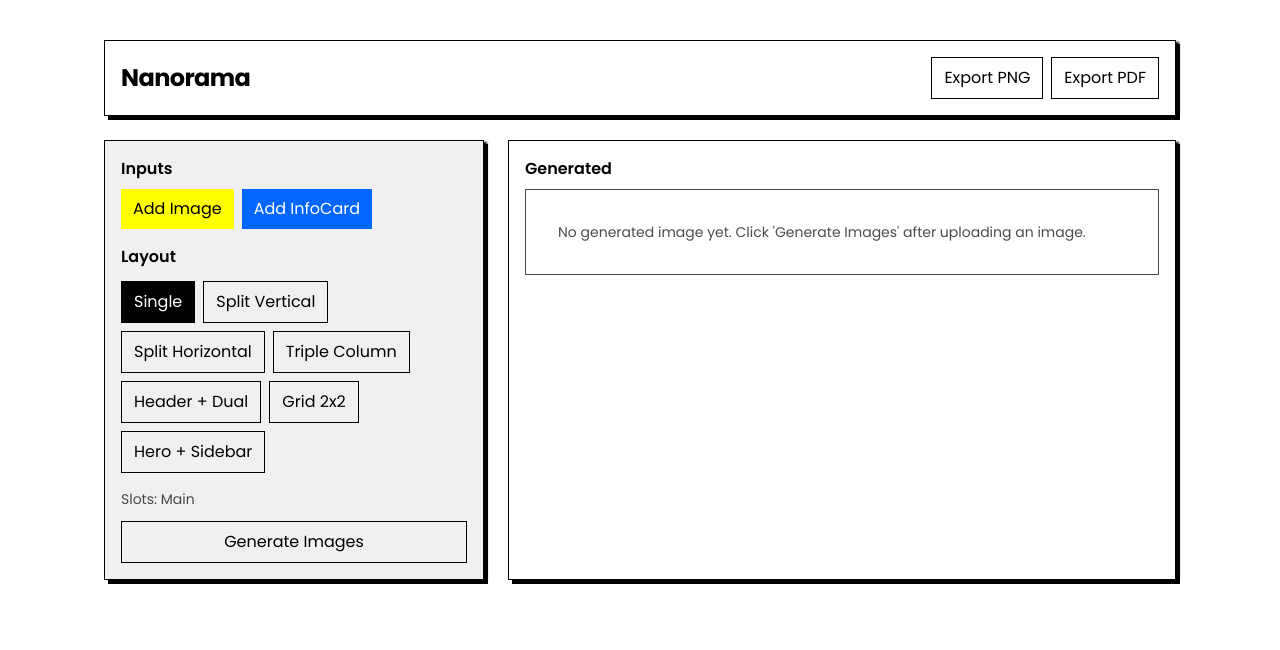
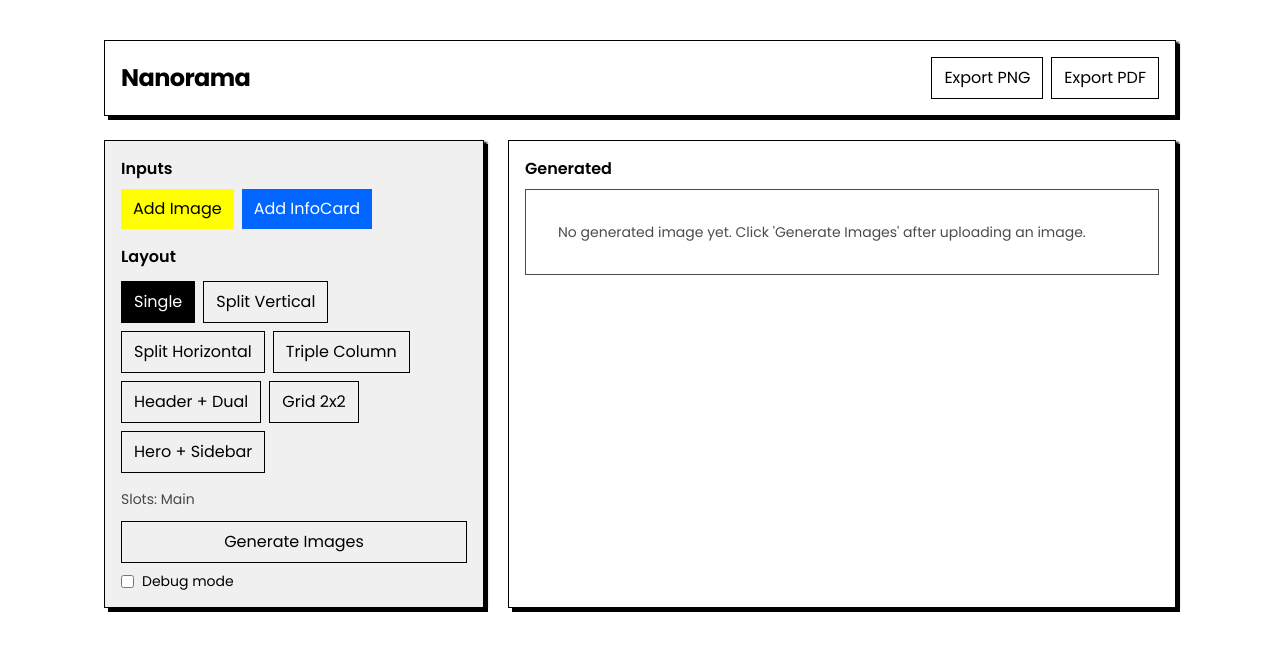
Before and after one commit to devbm7/nanorama, a Next.js app: page / in a window 1280 px wide. Shown: the top 650 px of the page. Built offline with nearby package versions, Linux system fonts and the light colour scheme.

Commit message:
feat: add debug mode for image generation

```diff
--- a/src/app/api/generate-image/route.ts
+++ b/src/app/api/generate-image/route.ts
@@ -4,7 +4,7 @@ import { Part } from "@google/genai";
 
 export async function POST(req: NextRequest) {
   try {
-    const { prompt, promptText, layoutImage, assetImage } = await req.json();
+    const { prompt, promptText, layoutImage, assetImage, debug } = await req.json();
     let systemPrompt = "You are a poster designer. You are given a layout image and an asset image. Generate a poster based on the given layout and asset. Do not add any more information that is not given in the layout or asset.";
     const effectivePrompt = promptText || prompt;
     if (!effectivePrompt && !assetImage) {
@@ -35,6 +35,9 @@ export async function POST(req: NextRequest) {
       parts.push({ inlineData: { mimeType: "image/png", data: data || assetImage } });
     }
 
+    if (debug) {
+      console.log("Image generation parts:", JSON.stringify(parts, null, 2));
+    }
     const response = await ai.models.generateContent({
       model,
       contents: [
--- a/src/components/input/GenerateButton.tsx
+++ b/src/components/input/GenerateButton.tsx
@@ -6,6 +6,7 @@ export function GenerateButton() {
   const { components, updateComponent } = usePosterState();
   const [isLoading, setIsLoading] = useState(false);
   const [error, setError] = useState<string | null>(null);
+  const [debug, setDebug] = useState(false);
 
   function buildPrompt(): string {
     const sections: string[] = [];
@@ -49,7 +50,7 @@ export function GenerateButton() {
       const res = await fetch("/api/generate-image", {
         method: "POST",
         headers: { "Content-Type": "application/json" },
-        body: JSON.stringify({ promptText, assetImage: target.assetUrl }),
+        body: JSON.stringify({ promptText, assetImage: target.assetUrl, debug }),
       });
       const data = await res.json();
       if (data.base64) {
@@ -72,6 +73,10 @@ export function GenerateButton() {
       <button className="border px-4 py-2 rounded" onClick={handleGenerate} disabled={isLoading}>
         {isLoading ? "Generating..." : "Generate Images"}
       </button>
+      <div className="flex items-center gap-2">
+        <input type="checkbox" id="debug-mode" checked={debug} onChange={(e) => setDebug(e.target.checked)} />
+        <label htmlFor="debug-mode" className="text-sm">Debug mode</label>
+      </div>
       {error && <div className="text-red-500 text-sm">{error}</div>}
     </div>
   );
```
